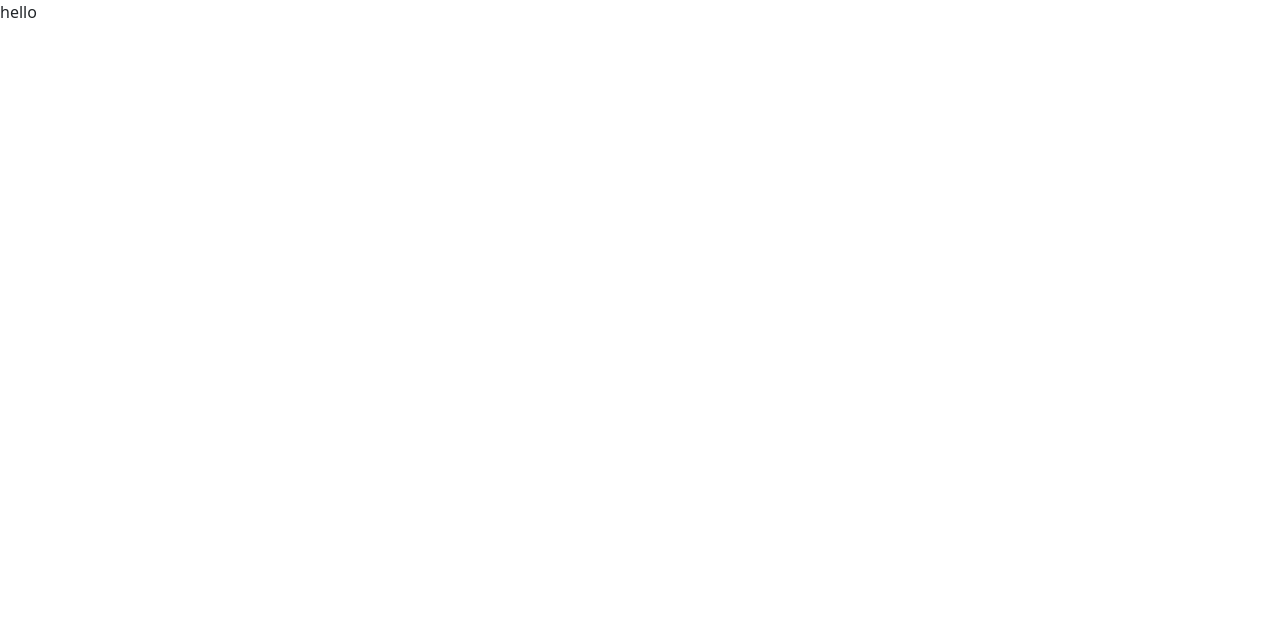
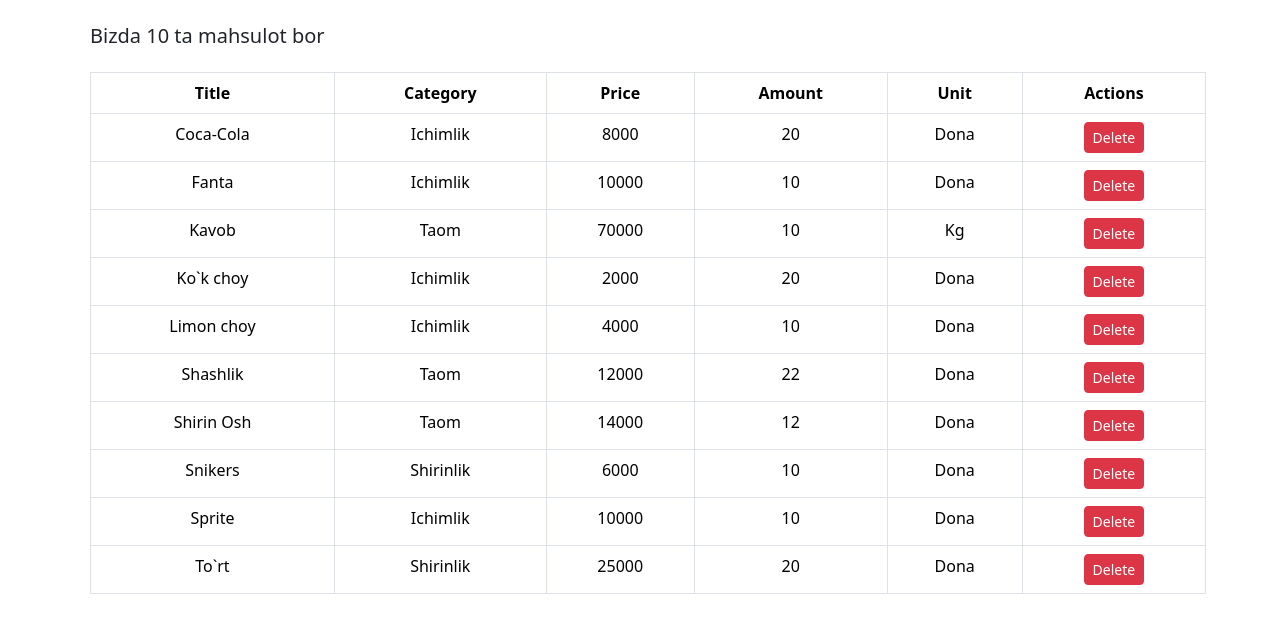
Before and after one commit to Yokubjanovichh/ustoz-arlonbek-alimbayev-ypu-tube, a React (Create React App) app: page / in a window 1280 px wide. Shown: the top 632 px of the page. Built offline with nearby package versions, Linux system fonts and the light colour scheme.

Commit message:
foods app v2

```diff
--- a/package.json
+++ b/package.json
@@ -6,9 +6,11 @@
     "@testing-library/jest-dom": "^5.16.5",
     "@testing-library/react": "^13.4.0",
     "@testing-library/user-event": "^13.5.0",
+    "boostrap": "^2.0.0",
     "bootstrap": "^5.3.0",
     "react": "^18.2.0",
     "react-dom": "^18.2.0",
+    "react-icons": "^4.10.1",
     "react-scripts": "5.0.1",
     "web-vitals": "^2.1.4"
   },
--- a/src/App.js
+++ b/src/App.js
@@ -1,5 +1,10 @@
+import Foods from "./components/foods";
 function App() {
-  return <div>hello</div>;
+  return (
+    <main className="container">
+      <Foods />
+    </main>
+  );
 }
 
 export default App;
--- /dev/null
+++ b/src/components/foods.jsx
@@ -0,0 +1,56 @@
+import React, { Component } from "react";
+import { getFoods } from "../services/fakeFoods";
+
+class Foods extends Component {
+  state = {
+    foods: getFoods(),
+  };
+  handleDelete = (food) => {
+    const { _id } = food; // distrukturing
+    const foods = this.state.foods.filter((food) => food._id !== _id);
+    this.setState({ foods });
+  };
+  render() {
+    const { foods } = this.state;
+    const count = foods.length;
+    return (
+      <>
+        <p className="h5 m-2 my-4">{count === 0 ? "Bizda malumotlar mavjud emas" : `Bizda  ${count} ta mahsulot bor`}</p>
+        {count !== 0 && (
+          <table className="table table-bordered text-center m-2">
+            <thead>
+              <tr>
+                <th>Title</th>
+                <th>Category</th>
+                <th>Price</th>
+                <th>Amount</th>
+                <th>Unit</th>
+                <th>Actions</th>
+              </tr>
+            </thead>
+            <tbody>
+              {foods.map((food) => (
+                <tr key={food._id}>
+                  <td>{food.title}</td>
+                  <td>{food.category.name}</td>
+                  <td>{food.price}</td>
+                  <td>{food.amount}</td>
+                  <td>{food.unit}</td>
+                  <td>
+                    <button onClick={() => this.handleDelete(food)} className="btn btn-danger btn-sm">
+                      Delete
+                    </button>
+                  </td>
+                </tr>
+              ))}
+            </tbody>
+          </table>
+        )}
+      </>
+    );
+  }
+}
+
+export default Foods;
+
+// o'zgaruvchini nomi bilan backenddan kelayotgan molamotni nomi bir hil bo'lsa o'zgaruvchini {} shu qavs ichiga olib ketishimiz kerak
--- a/src/index.js
+++ b/src/index.js
@@ -1,7 +1,6 @@
 import React from "react";
 import ReactDOM from "react-dom/client";
 import App from "./App";
-// import List from "./list";
 import "bootstrap/dist/css/bootstrap.css";
 
 const root = ReactDOM.createRoot(document.getElementById("root"));
--- /dev/null
+++ b/src/services/fakeCategories.js
@@ -0,0 +1,18 @@
+const categories = [
+  {
+    _id: "5fe5c183db9b000a30e0774a",
+    name: "Ichimlik",
+  },
+  {
+    _id: "5fe5c18bdb9b000a30e0774b",
+    name: "Shirinlik",
+  },
+  {
+    _id: "5fe5c169db9b000a30e07749",
+    name: "Taom",
+  },
+];
+
+export const getCategories = () => {
+  return [...categories];
+};
--- /dev/null
+++ b/src/services/fakeFoods.js
@@ -0,0 +1,116 @@
+import * as categoriesAPI from "./fakeCategories";
+
+const foods = [
+  {
+    _id: "5fe5c299db9b000a30e07753",
+    title: "Coca-Cola",
+    price: 8000,
+    amount: 20,
+    unit: "Dona",
+    category: { _id: "5fe5c183db9b000a30e0774a", name: "Ichimlik" },
+  },
+  {
+    _id: "5fe5c2bbdb9b000a30e07759",
+    title: "Fanta",
+    price: 10000,
+    amount: 10,
+    unit: "Dona",
+    category: { _id: "5fe5c183db9b000a30e0774a", name: "Ichimlik" },
+  },
+  {
+    _id: "5fe5c220db9b000a30e0774d",
+    title: "Kavob",
+    price: 70000,
+    amount: 10,
+    unit: "Kg",
+    category: { _id: "5fe5c169db9b000a30e07749", name: "Taom" },
+  },
+  {
+    _id: "5fe5c25ddb9b000a30e07751",
+    title: "Ko`k choy",
+    price: 2000,
+    amount: 20,
+    unit: "Dona",
+    category: { _id: "5fe5c183db9b000a30e0774a", name: "Ichimlik" },
+  },
+  {
+    _id: "5fe5c2a8db9b000a30e07755",
+    title: "Limon choy",
+    price: 4000,
+    amount: 10,
+    unit: "Dona",
+    category: { _id: "5fe5c183db9b000a30e0774a", name: "Ichimlik" },
+  },
+  {
+    _id: "5fe5c354db9b000a30e07773",
+    title: "Shashlik",
+    price: 12000,
+    amount: 22,
+    unit: "Dona",
+    category: { _id: "5fe5c169db9b000a30e07749", name: "Taom" },
+  },
+  {
+    _id: "5fe5c366db9b000a30e07775",
+    title: "Shirin Osh",
+    price: 14000,
+    amount: 12,
+    unit: "Dona",
+    category: { _id: "5fe5c169db9b000a30e07749", name: "Taom" },
+  },
+  {
+    _id: "5fe5c3d1db9b000a30e07791",
+    title: "Snikers",
+    price: 6000,
+    amount: 10,
+    unit: "Dona",
+    category: { _id: "5fe5c18bdb9b000a30e0774b", name: "Shirinlik" },
+  },
+  {
+    _id: "5fe5c2b7db9b000a30e07757",
+    title: "Sprite",
+    price: 10000,
+    amount: 10,
+    unit: "Dona",
+    category: { _id: "5fe5c183db9b000a30e0774a", name: "Ichimlik" },
+  },
+  {
+    _id: "5fe5c3c0db9b000a30e0778f",
+    title: "To`rt",
+    price: 25000,
+    amount: 20,
+    unit: "Dona",
+    category: { _id: "5fe5c18bdb9b000a30e0774b", name: "Shirinlik" },
+  },
+];
+
+export const getFoods = () => {
+  return [...foods];
+};
+
+export const getFood = (_id) => {
+  return foods.find((food) => food._id === _id);
+};
+
+export const saveFood = (food) => {
+  let foodInDb = foods.find((m) => m._id === food._id) || {};
+  foodInDb.title = food.title;
+  foodInDb.category = categoriesAPI
+    .getCategories()
+    .find((g) => g._id === food.categoryId);
+  foodInDb.price = food.price;
+  foodInDb.amount = food.amount;
+  foodInDb.unit = food.unit;
+
+  if (!foodInDb._id) {
+    foodInDb._id = Date.now();
+    foods.push(foodInDb);
+  }
+
+  return foodInDb;
+};
+
+export const deletefood = (_id) => {
+  let foodInDb = foods.find((m) => m._id === _id);
+  foods.splice(foods.indexOf(foodInDb), 1);
+  return foodInDb;
+};
```
Also changed, not shown: 1 other file (tests, documents, lock files or other folders).
